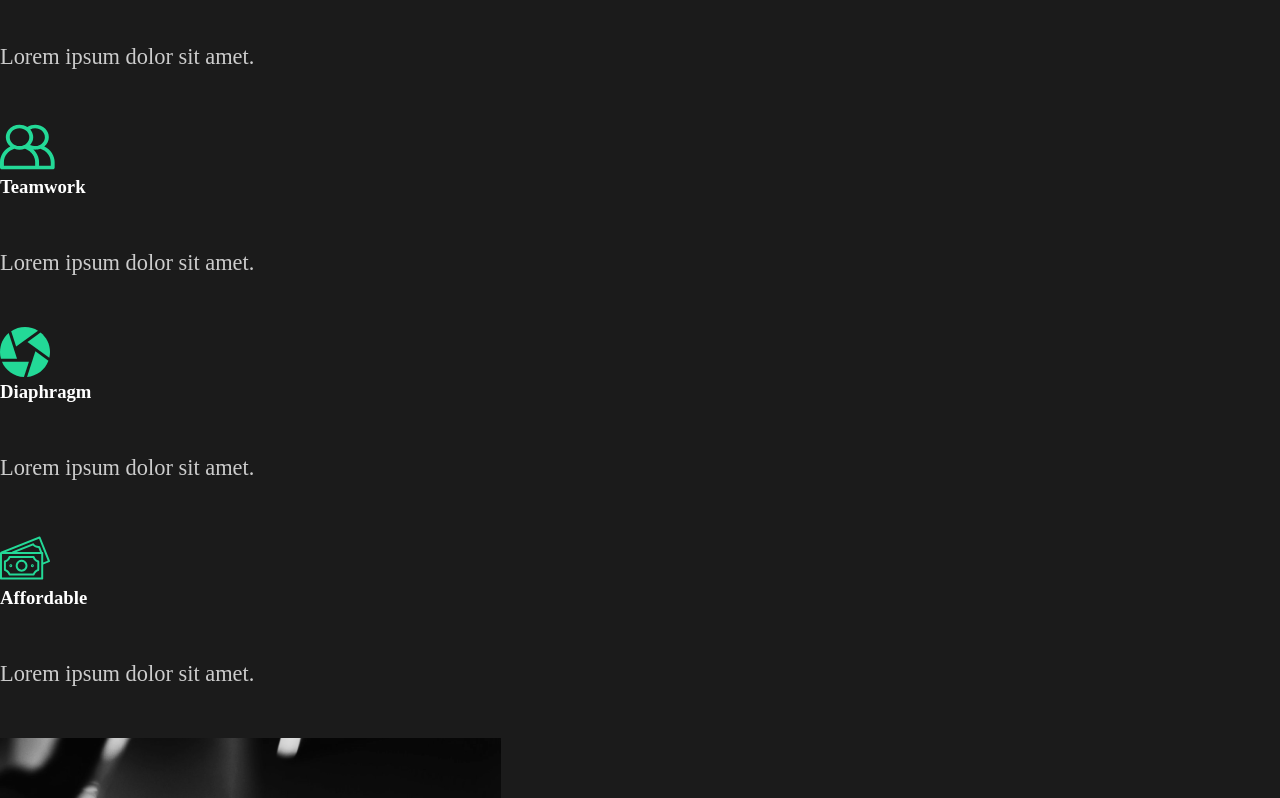
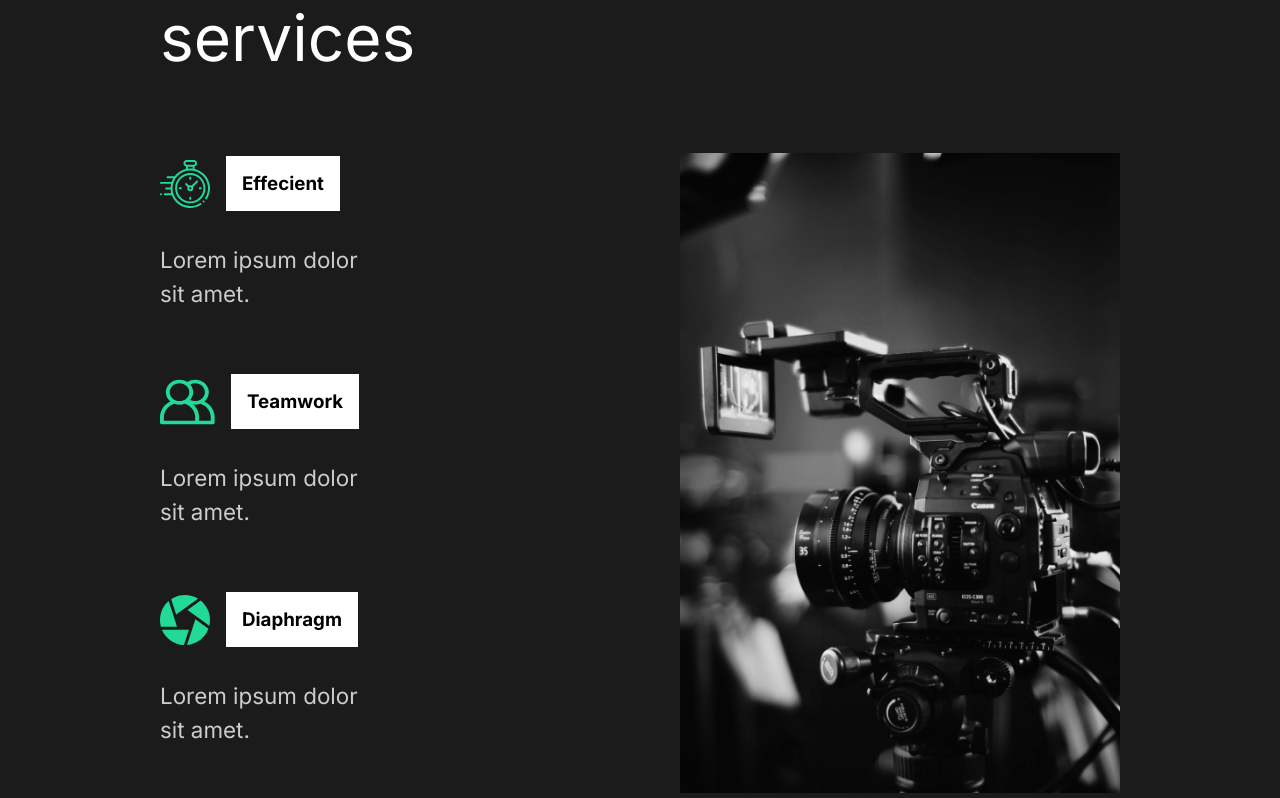
Before and after one commit to stjeandan-swc/course-ProjectTwo, a React (Create React App) app in the folder capture/: page / in a window 1280 px wide. Shown: the part 962-1760 px from the top of the page. Built offline with nearby package versions, Linux system fonts and the light colour scheme.

Commit message:
styled services section

```diff
--- a/capture/public/index.html
+++ b/capture/public/index.html
@@ -9,6 +9,8 @@
       name="description"
       content="Web site created using create-react-app"
     />
+    <link rel="preconnect" href="https://fonts.gstatic.com">
+<link href="https://fonts.googleapis.com/css2?family=Inter:wght@400;700&family=Lobster&display=swap" rel="stylesheet">
     <link rel="apple-touch-icon" href="%PUBLIC_URL%/logo192.png" />
     <!--
       manifest.json provides metadata used when your web app is installed on a
--- a/capture/src/components/AboutSection.js
+++ b/capture/src/components/AboutSection.js
@@ -2,7 +2,7 @@ import React from 'react';
 import home1 from '../img/home1.png';
 
 // Styled Component
-import styled from 'styled-components';
+import {STYLE_ABOUT, STYLE_DESRIPTION, STYLE_HIDE, STYLE_IMAGE} from '../styles';
 
 const AboutSection = () => {
 
@@ -32,37 +32,4 @@ const AboutSection = () => {
     );
 };
 
-// Styling
-const STYLE_ABOUT = styled.div`
-    min-height: 90vh;
-    display: flex;
-    align-items: center;
-    justify-content: space-between;
-    padding: 5rem 10rem;
-    color: white;
-`;
-
-const STYLE_DESRIPTION = styled.div`
-    flex: 1;
-    padding-right: 5rem;
-    h2{
-        font-weight: lighter;
-    }
-`;
-
-const STYLE_IMAGE = styled.div`
-    flex: 1;
-    overflow: hidden;
-
-    img{
-        width: 100%;
-        height: 80vh;
-        object-fit: cover;
-    }
-`;
-
-const STYLE_HIDE = styled.div`
-    overflow: hidden;
-`;
-
 export default AboutSection;
--- a/capture/src/components/GlobalStyle.js
+++ b/capture/src/components/GlobalStyle.js
@@ -10,11 +10,13 @@ const GlobalStyle = createGlobalStyle`
 
     body{
         background: #1b1b1b;
+        font-family: 'Inter', sans-serif;
     }
 
     button{
         font-weight: bold;
-        font-size: 1.1.rem;
+        font-size: 1.1rem;
+        font-family: 'Inter', sans-serif;
         cursor: pointer;
         padding: 1rem 2rem;
         border: 3px solid #23d997;
--- a/capture/src/components/ServicesSection.js
+++ b/capture/src/components/ServicesSection.js
@@ -1,4 +1,8 @@
 import React from 'react';
+
+// Styled Component
+import styled from 'styled-components';
+import {STYLE_ABOUT, STYLE_DESRIPTION, STYLE_IMAGE} from '../styles';
 
 //Import Icons and images
 import clock from '../img/clock.svg';
@@ -9,43 +13,77 @@ import home2 from '../img/home2.png';
 
 const ServicesSection = () => {
     return(
-        <div className='services'>
-            <div className="description">
+        <STYLE_SERVICES>
+            <STYLE_DESRIPTION>
                 <h2>High <span>quality</span> services</h2>
-                <div className="cards">
-                    <div className="card">
+                <STYLE_CARDS>
+                    <STYLE_CARD>
                         <div className="icon">
                             <img src={clock} alt="clock"/>
                             <h3>Effecient</h3>
                         </div>
                         <p>Lorem ipsum dolor sit amet.</p>
-                    </div>
-                    <div className="card">
+                    </STYLE_CARD>
+                    <STYLE_CARD>
                         <div className="icon">
                             <img src={teamwork} alt="teamwork"/>
                             <h3>Teamwork</h3>
                         </div>
                         <p>Lorem ipsum dolor sit amet.</p>
-                    </div>
-                    <div className="card">
+                    </STYLE_CARD>
+                    <STYLE_CARD>
                         <div className="icon">
                             <img src={diaphragm} alt="diaphragm"/>
                             <h3>Diaphragm</h3>
                         </div>
                         <p>Lorem ipsum dolor sit amet.</p>
-                    </div>
-                    <div className="card">
+                    </STYLE_CARD>
+                    <STYLE_CARD>
                         <div className="icon">
                             <img src={money} alt="affordable"/>
                             <h3>Affordable</h3>
                         </div>
                         <p>Lorem ipsum dolor sit amet.</p>
-                    </div>
-                </div>
-            </div>
-            <img src={home2} alt="high end camera."/>
-        </div>
+                    </STYLE_CARD>
+                </STYLE_CARDS>
+            </STYLE_DESRIPTION>
+            <STYLE_IMAGE>
+                <img src={home2} alt="high end camera."/>
+            </STYLE_IMAGE>
+        </STYLE_SERVICES>
     );
 };
 
+const STYLE_SERVICES = styled(STYLE_ABOUT)`
+    h2{
+        padding-bottom: 5rem;
+    }
+
+    p{
+        width: 70%;
+        padding: 2rem 0rem 4rem 0rem;
+    }
+`;
+
+const STYLE_CARDS = styled.div`
+    display: flex;
+    flex-wrap: wrap;
+`;
+
+const STYLE_CARD = styled.div`
+    flex-basis: 20rem;
+
+    .icon{
+        display: flex;
+        align-items: center;
+
+        h3{
+            margin-left: 1rem;
+            background: white;
+            color: black;
+            padding: 1rem;
+        }
+    }
+`;
+
 export default ServicesSection;
--- /dev/null
+++ b/capture/src/styles.js
@@ -0,0 +1,35 @@
+// Styled Component
+import styled from 'styled-components';
+
+// Styling
+export const STYLE_ABOUT = styled.div`
+    min-height: 90vh;
+    display: flex;
+    align-items: center;
+    justify-content: space-between;
+    padding: 5rem 10rem;
+    color: white;
+`;
+
+export const STYLE_DESRIPTION = styled.div`
+    flex: 1;
+    padding-right: 5rem;
+    h2{
+        font-weight: lighter;
+    }
+`;
+
+export const STYLE_IMAGE = styled.div`
+    flex: 1;
+    overflow: hidden;
+
+    img{
+        width: 100%;
+        height: 80vh;
+        object-fit: cover;
+    }
+`;
+
+export const STYLE_HIDE = styled.div`
+    overflow: hidden;
+`;
```
Also changed, not shown: 1 other file (tests, documents, lock files or other folders).
